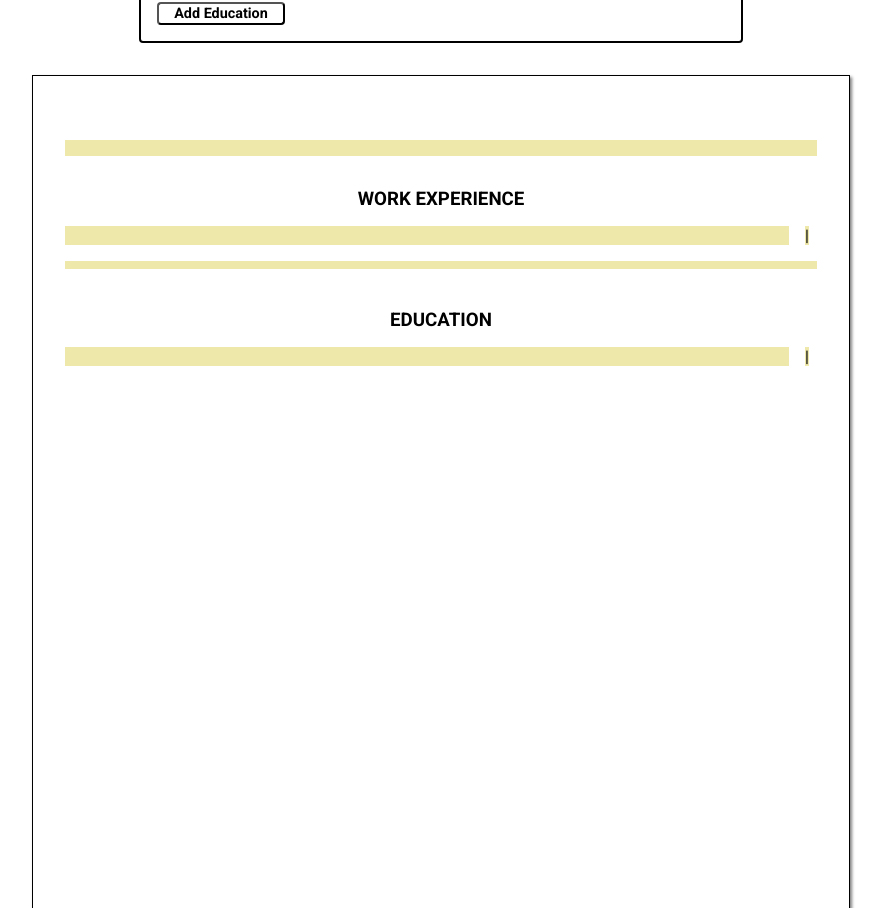
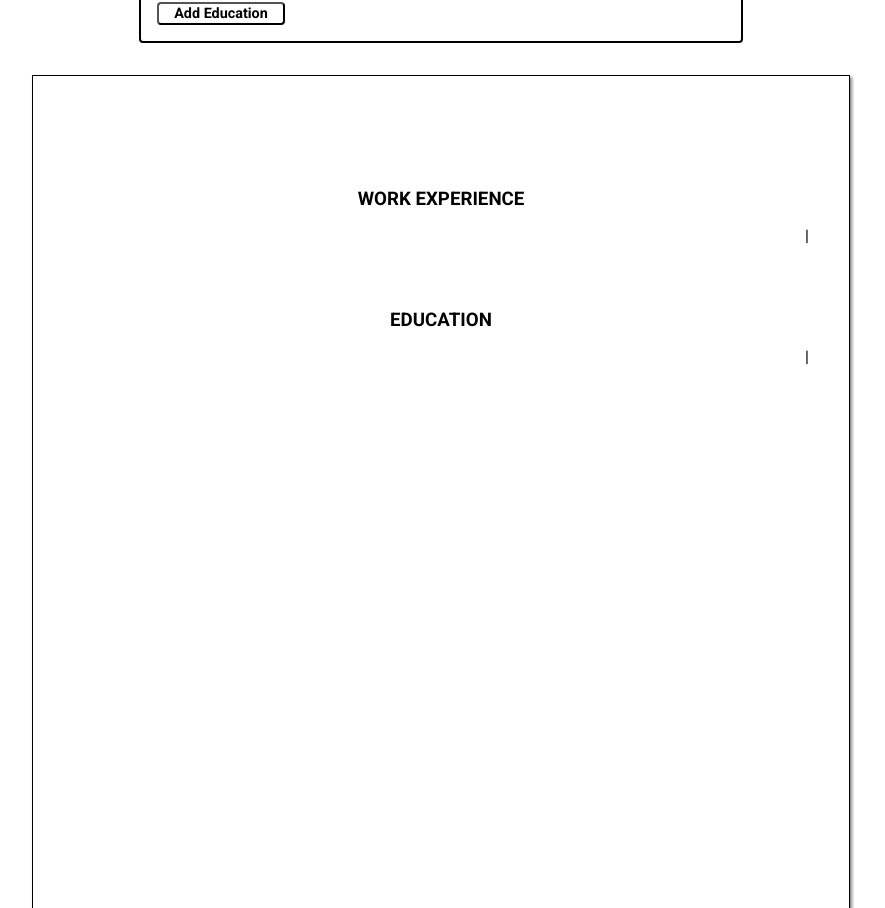
Before and after one commit to joemattar/cv-builder, a React (Create React App) app: page / in a window 1280 px wide. Shown: the part 909-1817 px from the top of the page, without its empty margins (199-1084 px from the left). Built offline with nearby package versions, Linux system fonts and the light colour scheme; the HTML template or start-up script is replaced by a standard one.

Commit message:
Finalize version before switch to functional components

```diff
--- a/src/components/PreviewItem/PreviewItem.css
+++ b/src/components/PreviewItem/PreviewItem.css
@@ -11,8 +11,6 @@ h3 {
 }
 
 .preview-label {
-  background-color: palegoldenrod;
-
   display: flex;
   align-items: center;
 
```
